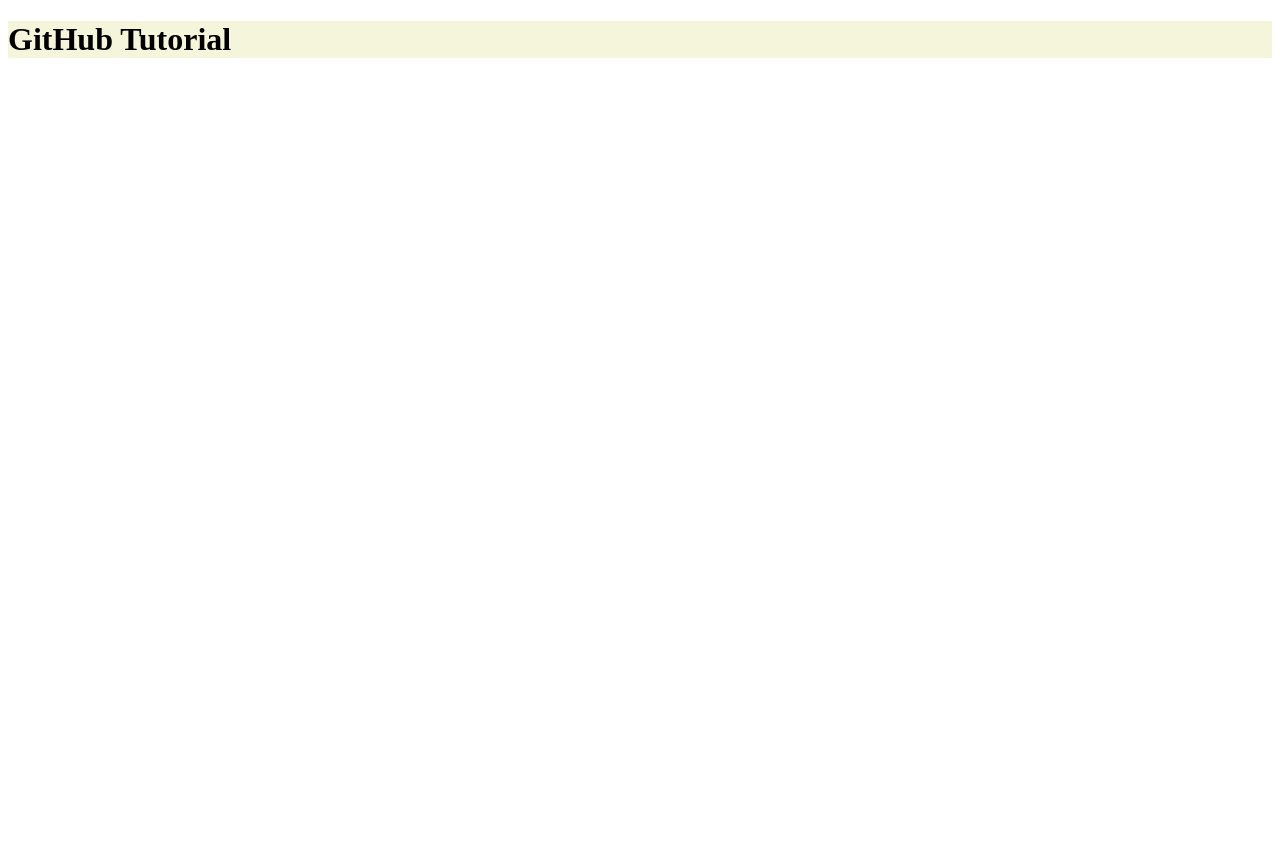
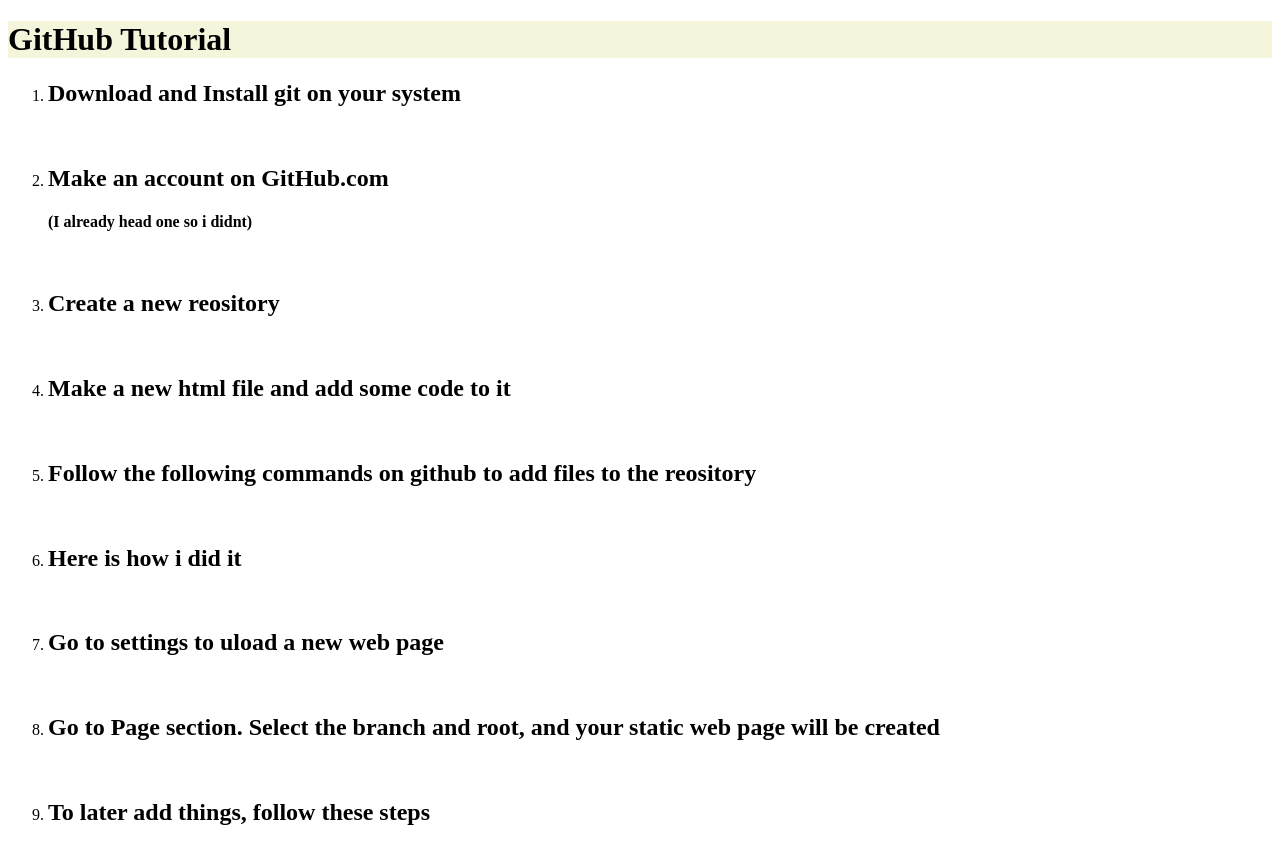
Before and after one commit to sidrarasool/MobileComputingAssignment1, a plain HTML site: page index.html in a window 1280 px wide. Before the commit the page ends 800 px from the top, so only its background shows below. Drawn offline with Linux system fonts and the light colour scheme.

Commit message:
second commit

```diff
--- a/index.html
+++ b/index.html
@@ -8,6 +8,48 @@
 </head>
 <body>
      <h1 style="background-color: beige;">GitHub Tutorial</h1>
+     <ol>
+         <li>
+             <h2>Download and Install git on your system</h2>
+             <img>
+         </li>
+         <li>
+            <h2>Make an account on GitHub.com</h2>
+            <h4>(I already head one so i didnt)</h4>
+            <img>
+        </li>
+        <li>
+            <h2>Create a new reository</h2>
+            <img>
+        </li>
+        <li>
+            <h2>Make a new html file and add some code to it</h2>
+            <img>
+        </li>
+        <li>
+            <h2>Follow the following commands on github to add files to the reository</h2>
+            <img>
+        </li>
+        <li>
+            <h2>Here is how i did it</h2>
+            <img>
+        </li>
+        <li>
+            <h2>Go to settings to uload a new web page</h2>
+            <img>
+        </li>
+        <li>
+            <h2>Go to Page section. Select the branch and root, and your static web page will be created
+            </h2>
+            <img>
+        </li>
+        <li>
+            <h2>To later add things, follow these steps</h2>
+            <img>
+        </li>
 
+
+
+     </ol>
 </body>
 </html>
```
Also changed, not shown: Screenshot (36).png (added), Screenshot (37).png (added), Screenshot (39).png (added), Screenshot (40).png (added), Screenshot (41).png (added), Screenshot (42).png (added), Screenshot (43).png (added).
